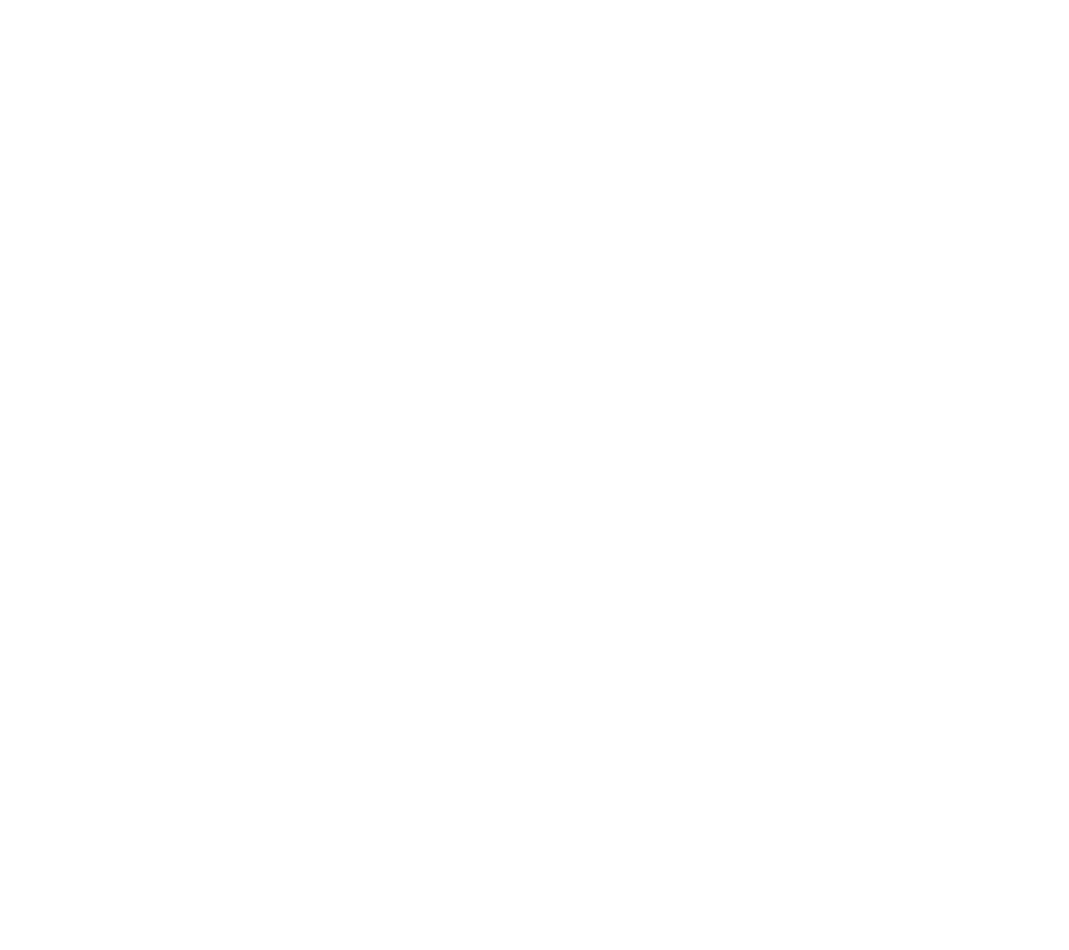
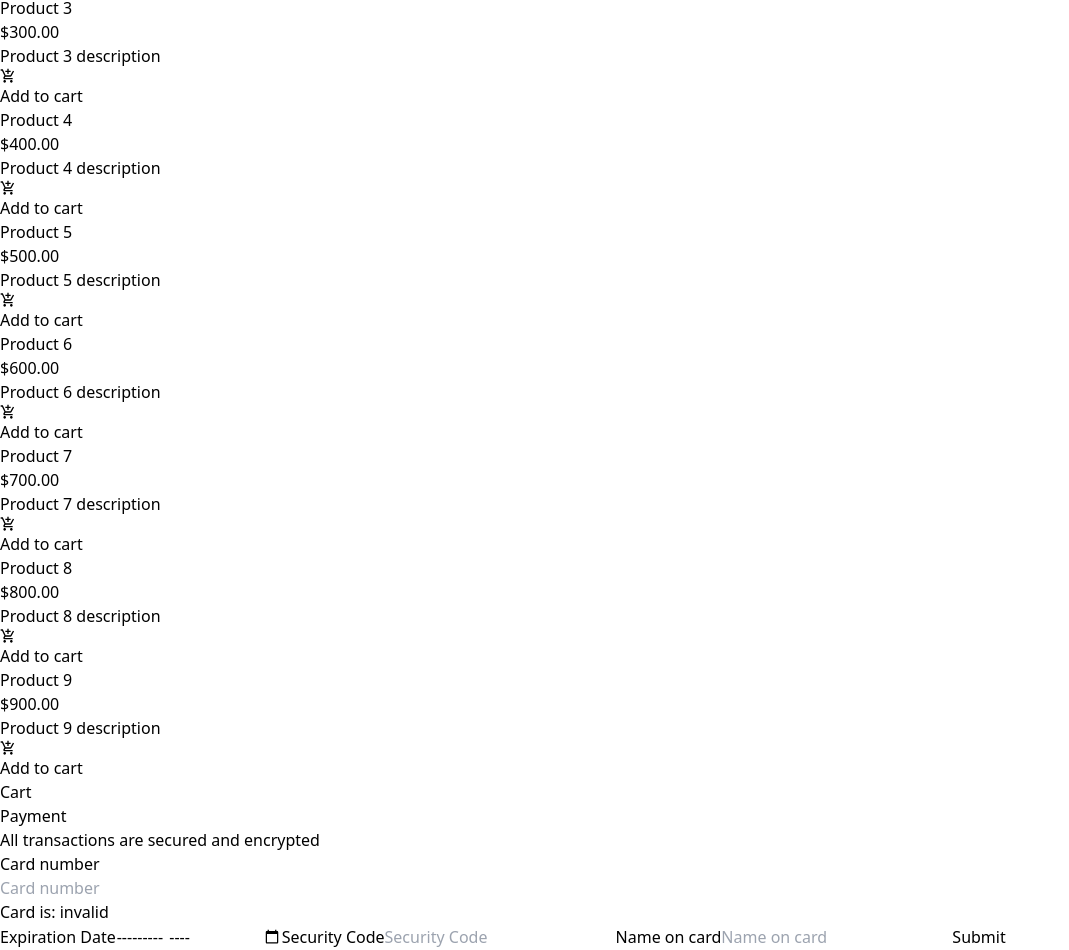
Before and after one commit to CesarAFC/frontend-test, a React (Vite) app: page / in a window 1280 px wide. Shown: the part 252-1202 px from the top of the page, without its empty margins (0-1069 px from the left). Before the commit the page ends 800 px from the top, so only its background shows below. Built offline with nearby package versions, Linux system fonts and the light colour scheme.

Commit message:
change:: updates components

```diff
--- a/src/App.tsx
+++ b/src/App.tsx
@@ -1,12 +1,16 @@
 import './App.css'
 import {Provider} from 'react-redux'
 import store from './store'
+import Products from './components/Products'
+import CreditCardInfo from './components/CreditCardInfo'
 
 function App() {
 
   return (
     <Provider store={store}>
      <h1>Hello World!</h1>
+     <Products />
+     <CreditCardInfo />
     </Provider>
   )
 }
```
